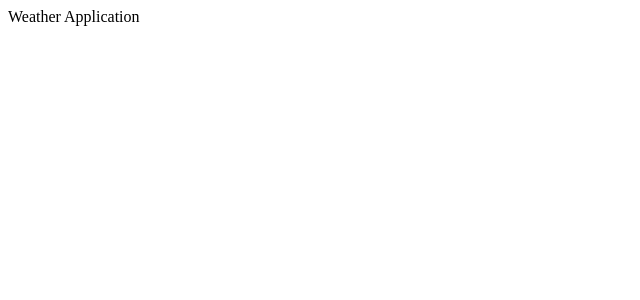
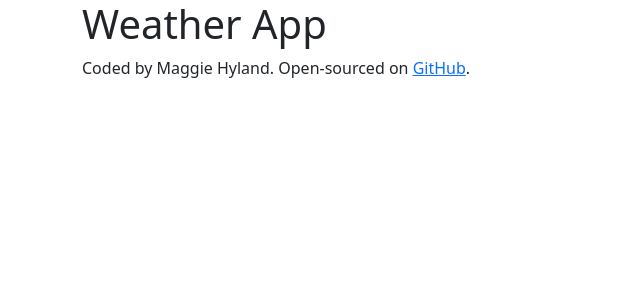
Before and after one commit to maggie-hyland/maggie-react-weather-app, a React (Create React App) app: page / in a window 1280 px wide. Shown: the top 300 px of the page, without its empty margins (0-640 px from the left). Built offline with nearby package versions, Linux system fonts and the light colour scheme.

Commit message:
Added Bootstrap

```diff
--- a/package.json
+++ b/package.json
@@ -6,6 +6,7 @@
     "@testing-library/jest-dom": "^5.16.5",
     "@testing-library/react": "^13.4.0",
     "@testing-library/user-event": "^13.5.0",
+    "bootstrap": "^5.2.2",
     "react": "^18.2.0",
     "react-dom": "^18.2.0",
     "react-scripts": "5.0.1",
--- a/src/App.js
+++ b/src/App.js
@@ -1,7 +1,23 @@
 import "./App.css";
 
 function App() {
-  return <div className="App">Weather Application</div>;
+  return (
+    <div className="App">
+      <div className="container">
+        <h1>Weather App</h1>
+        <footer>
+          Coded by Maggie Hyland. Open-sourced on{" "}
+          <a
+            href="https://github.com/maggie-hyland/maggie-react-weather-app"
+            target="-blank"
+          >
+            GitHub
+          </a>
+          .
+        </footer>
+      </div>
+    </div>
+  );
 }
 
 export default App;
--- a/src/index.js
+++ b/src/index.js
@@ -1,5 +1,6 @@
 import React from 'react';
 import ReactDOM from 'react-dom/client';
+import "bootstrap/dist/css/bootstrap.css";
 import './index.css';
 import App from './App';
 import reportWebVitals from './reportWebVitals';
```
Also changed, not shown: 1 other file (tests, documents, lock files or other folders).
